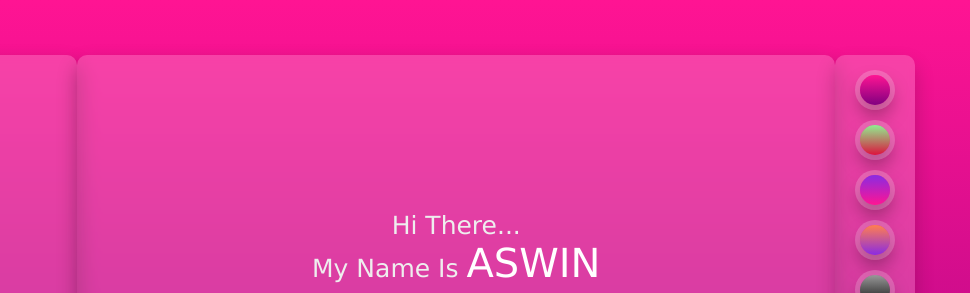
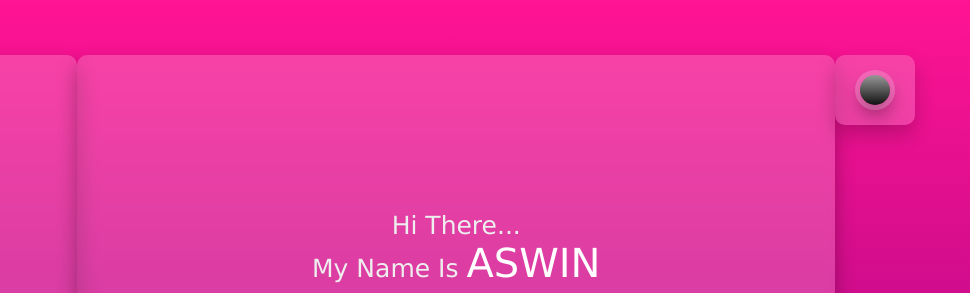
Before and after one commit to AswinSenthilKumar/Portfolio, a plain HTML site: page index.html in a window 1280 px wide. Shown: the top 293 px of the page, 310-1280 px from the left. Drawn offline with nearby package versions, Linux system fonts and the light colour scheme.

Commit message:
Update index.html

```diff
--- a/index.html
+++ b/index.html
@@ -217,10 +217,6 @@
 
 
 <div class="theme-toggler">
-    <span style="background: linear-gradient(deeppink, purple);"></span>
-    <span style="background: linear-gradient(lightgreen, crimson);"></span>
-    <span style="background:linear-gradient(blueviolet, deeppink)"></span>
-    <span style="background:linear-gradient(coral, blueviolet)"></span>
     <span style="background:linear-gradient(#999, #111)"></span>
 </div>
 
```
